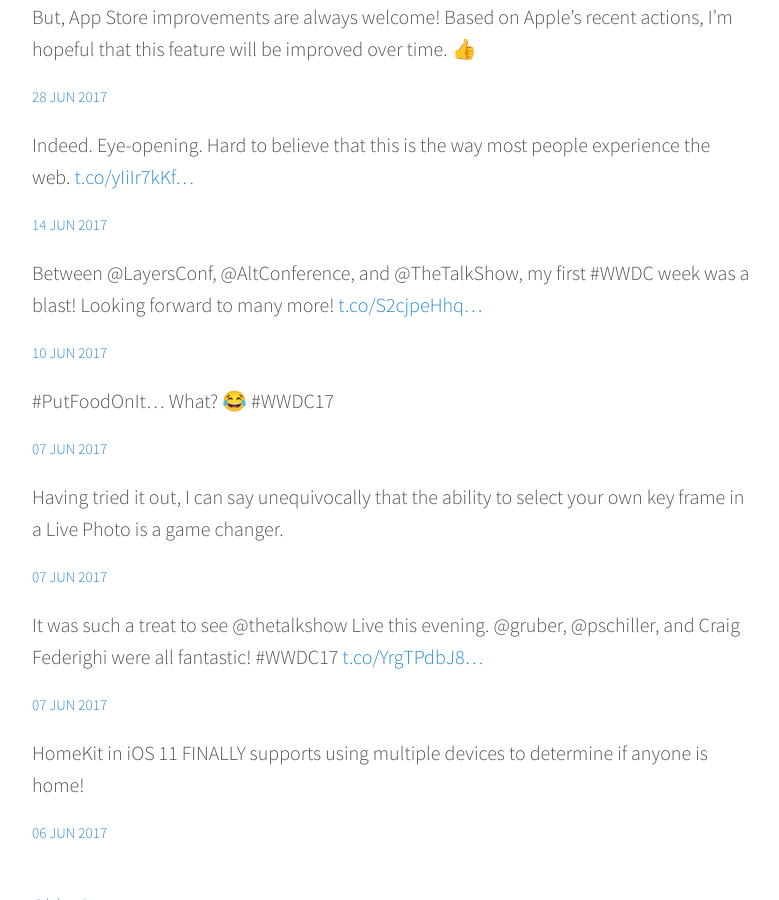
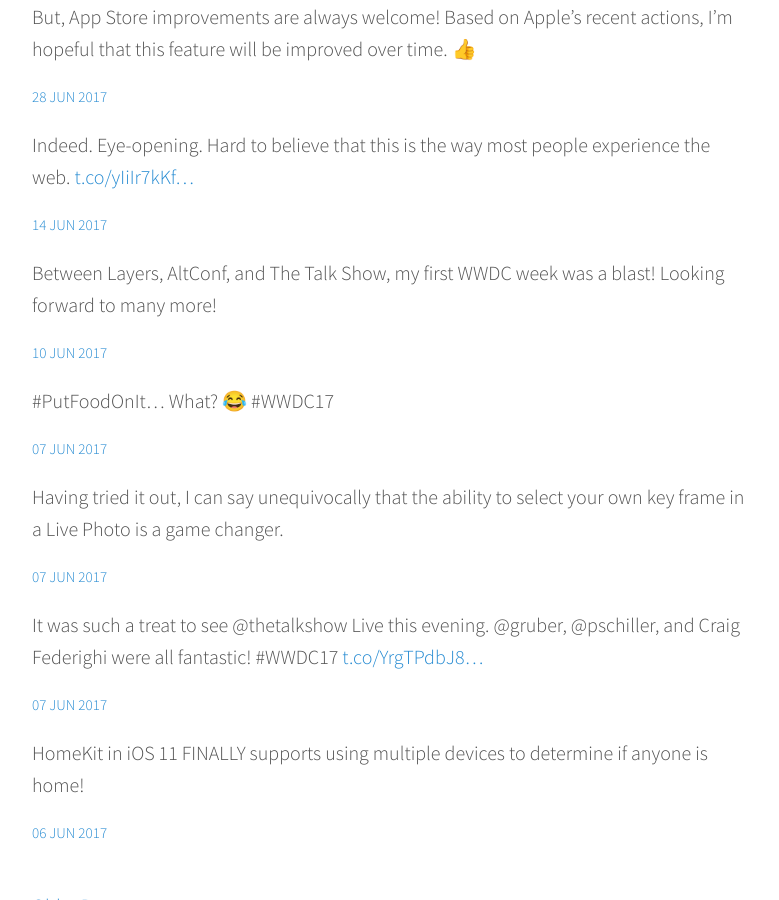
Before and after one commit to joeduvall4/joeduvall4.github.io.old, a Jekyll site: the page built from index.html, in a window 1280 px wide and 900 px high, scrolled down 2191 px. Shown: the whole window, without its empty margins (248-1027 px from the left). Built offline with Jekyll 4.4.1, drawn with Linux system fonts in a browser that asks for light colours; the list of posts is cut into pages by our own code.

Commit message:
Mirroring from Micro.blog.

```diff
--- a/_posts/2017-06-10-t873628101061693440.md
+++ b/_posts/2017-06-10-t873628101061693440.md
@@ -5,4 +5,4 @@ audio:
 date: 2017-06-10 12:49:05 -0700
 guid: http://joe.duvall.micro.blog/2017/06/10/t873628101061693440.html
 ---
-Between @LayersConf, @AltConference, and @TheTalkShow, my first #WWDC week was a blast! Looking forward to many more! [t.co/S2cjpeHhq...](https://t.co/S2cjpeHhqC)
+Between Layers, AltConf, and The Talk Show, my first WWDC week was a blast! Looking forward to many more!
```
